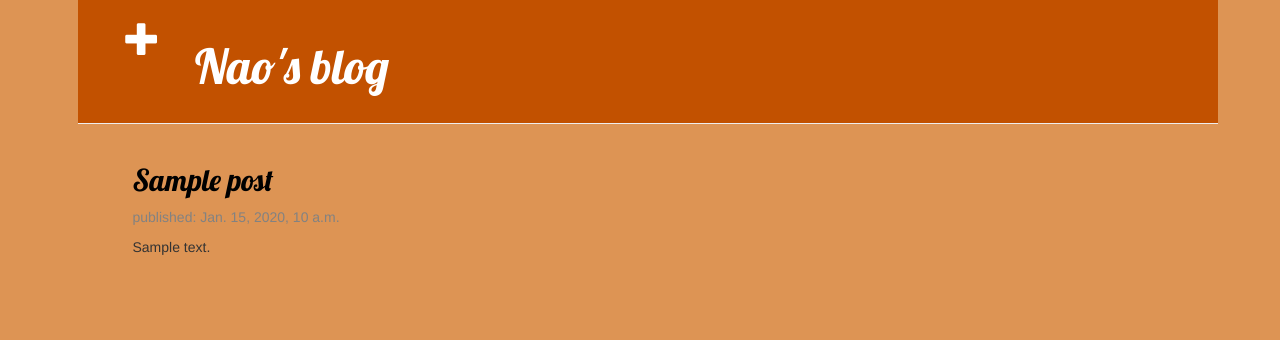
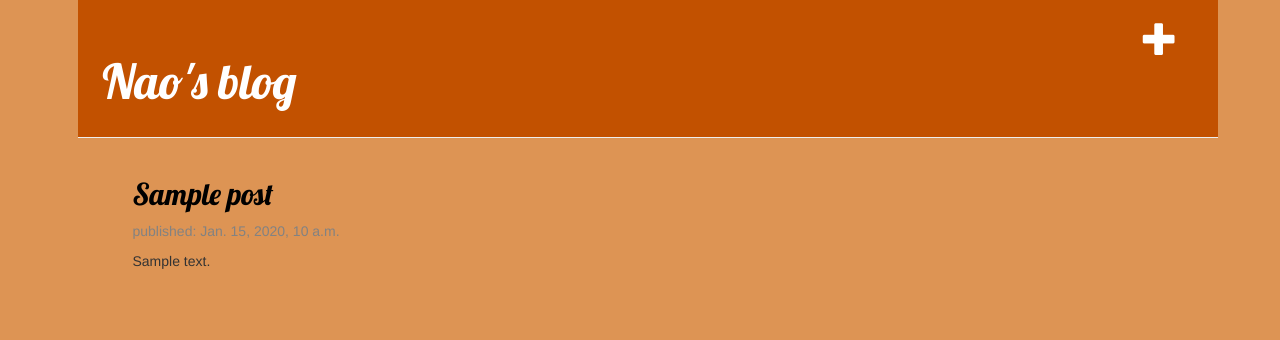
Before and after one commit to naonobu25/my-first-blog, a Django app: page / in a window 1280 px wide. Shown: the top 340 px of the page. Run offline with Django 3.2, Linux system fonts and the light colour scheme; a user stored in the database is signed in; tables that the repository leaves empty hold one stand-in row (values such as "Sample post"); some libraries are stand-ins or nearby versions.

Commit message:
CHANGED base.html

```diff
--- a/blog/templates/blog/base.html
+++ b/blog/templates/blog/base.html
@@ -19,7 +19,7 @@
       <div class="page-header" >
       <div class="row">
         {% if user.is_authenticated %}
-          <div class="col-xs-1">
+          <div class="col-xs-12">
           <a href="{% url 'post_new' %}" class="top-menu"><span class="glyphicon glyphicon-plus"></span></a>
           </div>
         {% endif %}
@@ -29,7 +29,7 @@
 
       <div class="content container">
           <div class="row">
-              <div class="col-md-8">
+              <div class="col-md-8 col-xs-12">
               {% block content %}
               {% endblock %}
               </div>
--- a/blog/templates/blog/post_list.html
+++ b/blog/templates/blog/post_list.html
@@ -3,13 +3,11 @@
       {% block content %}
         {% for post in posts %}
           <div class="post">
-            <div class="col-xs-36">
             <h2><a href="{% url 'post_detail' pk=post.pk %}">{{ post.title }}</a></h2>
             <div class="date">
             <p>published: {{ post.published_date}}</p>
             </div>
             <p>{{ post.text|linebreaksbr}}</p>
-            </div>
           </div>
         {% endfor %}
       {% endblock %}
```
